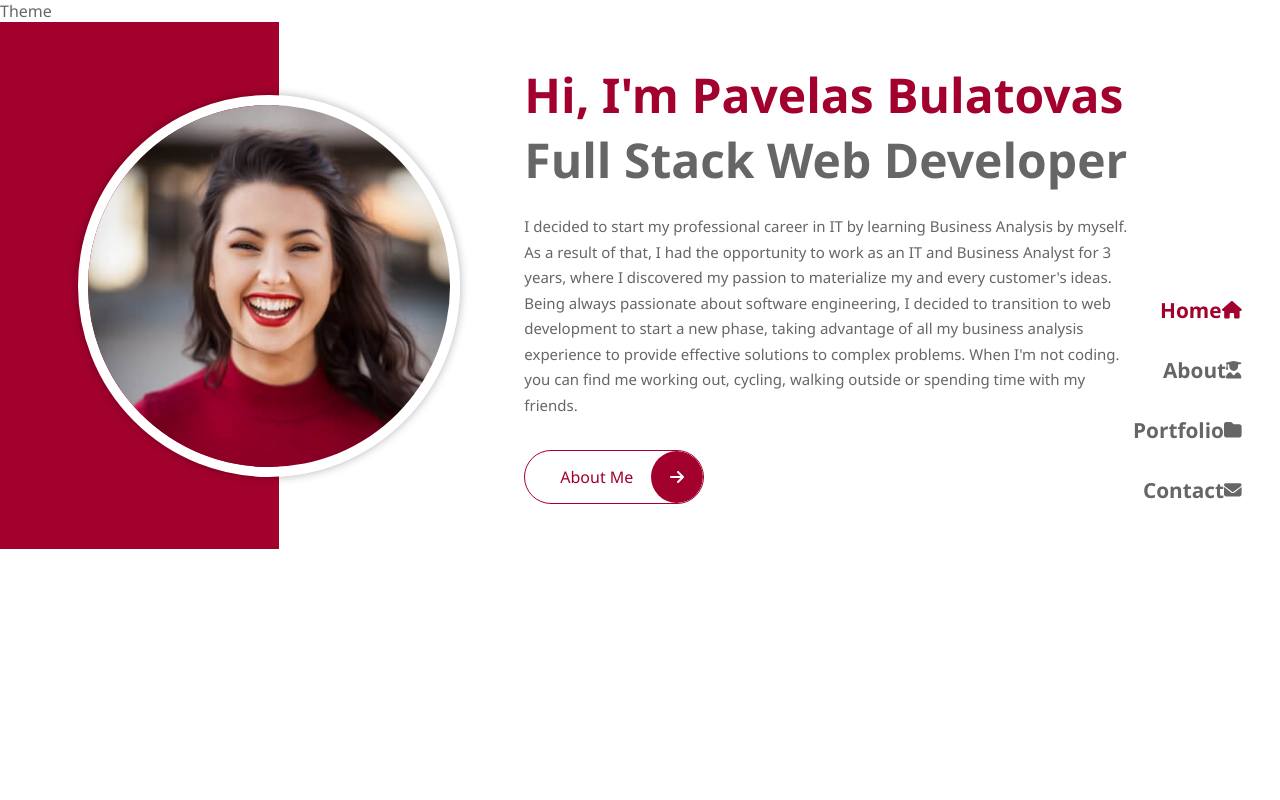
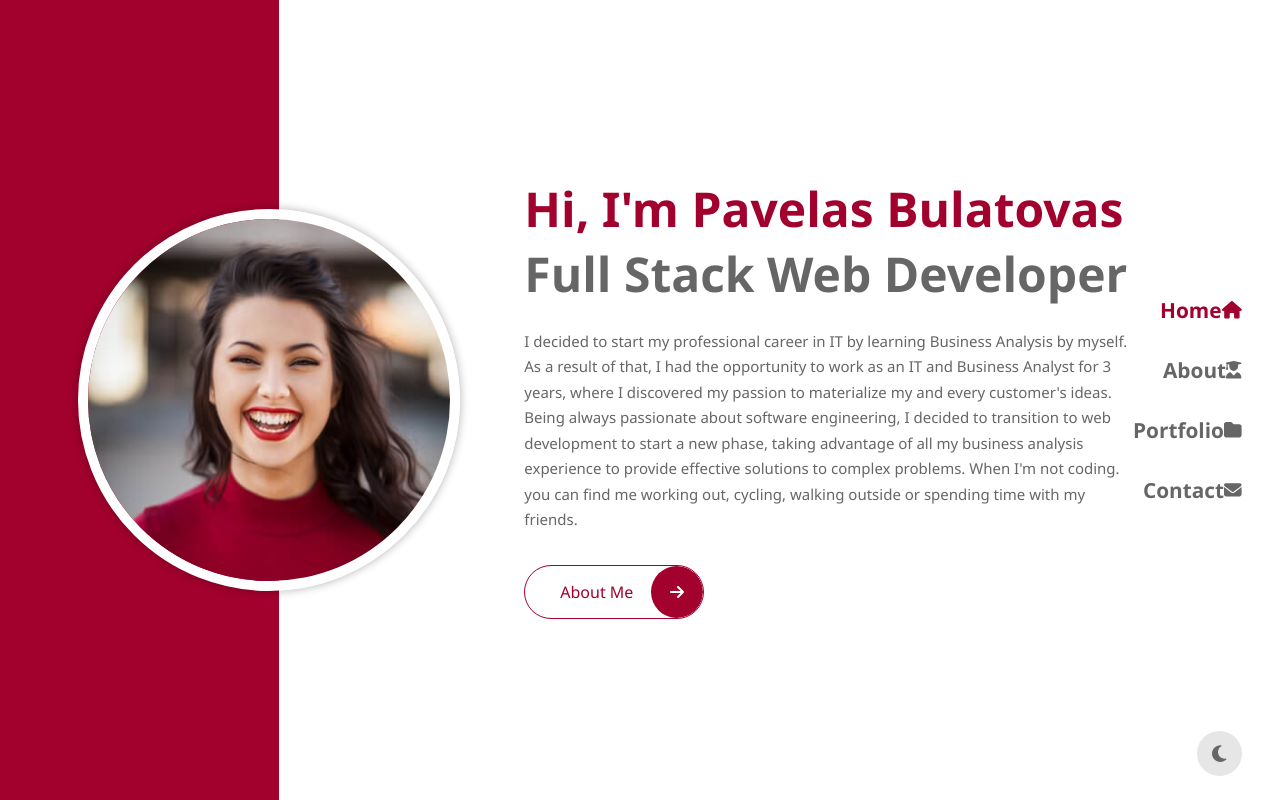
Before and after one commit to paskaeu25/amazing-portfolio, a React (Vite) app: page / in a window 1280 px wide. Built offline with nearby package versions, Linux system fonts and the light colour scheme.

Commit message:
done theme toggle functionality

```diff
--- a/src/App.css
+++ b/src/App.css
@@ -17,6 +17,12 @@
   --color-dark: hsl(0, 0%, 40%);
 
   --transition: 0.4s ease;
+}
+
+.dark-theme {
+  --color-body: hsl(231, 39%, 10%);
+  --color-dark: hsl(0, 0%, 100%);
+  --color-light: hsl(0, 0%, 10%);
 }
 
 body {
--- /dev/null
+++ b/src/components/HeadingText/HeadingText.css
@@ -0,0 +1,2 @@
+.Heading-text {
+}
--- a/src/components/Theme/Theme.css
+++ b/src/components/Theme/Theme.css
@@ -0,0 +1,20 @@
+.Bg-toggler {
+  background: var(--color-light);
+  height: 2.8rem;
+  width: 2.8rem;
+  display: flex;
+  align-items: center;
+  justify-content: center;
+  font-size: 1.2rem;
+  border-radius: 50%;
+  position: fixed;
+  right: 3%;
+  bottom: 3%;
+  z-index: 100;
+  transition: var(--transition);
+}
+
+.Bg-toggler:hover {
+  background-color: var(--color-primary);
+  color: var(--color-white);
+}
--- a/src/components/Theme/Theme.jsx
+++ b/src/components/Theme/Theme.jsx
@@ -1,5 +1,37 @@
-import React from 'react';
+import './Theme.css';
+
+// Fontawesome import
+import { FontAwesomeIcon } from '@fortawesome/react-fontawesome';
+import { faMoon, faN } from '@fortawesome/free-solid-svg-icons';
+
+// UseEffect & UseState import
+import { useState, useEffect } from 'react';
+
+// Use Local Storage For Theme
+const getLocalStorageTheme = () => {
+  let theme = 'light-theme';
+  if (localStorage.getItem('theme')) {
+    theme = localStorage.getItem('theme');
+  }
+
+  return theme;
+};
 
 export default function Theme() {
-  return <div>Theme</div>;
+  const [Theme, setTheme] = useState(getLocalStorageTheme());
+
+  const toggleTheme = () => {
+    Theme === 'light-theme' ? setTheme('dark-theme') : setTheme('light-theme');
+  };
+
+  useEffect(() => {
+    document.documentElement.className = Theme;
+    localStorage.setItem('theme', Theme);
+  }, [Theme]);
+
+  return (
+    <span className="Bg-toggler" onClick={toggleTheme}>
+      <FontAwesomeIcon icon={faMoon} />
+    </span>
+  );
 }
--- a/src/pages/About/About.jsx
+++ b/src/pages/About/About.jsx
@@ -1,4 +1,4 @@
-import React from 'react';
+import './About.css';
 
 export default function About() {
   return <div>About</div>;
--- a/src/pages/Home/Home.css
+++ b/src/pages/Home/Home.css
@@ -1,5 +1,5 @@
 header {
-  /* height: 100vh; */
+  height: 100vh;
   overflow: hidden;
 }
 
```
Also changed, not shown: src/components/HeadingText/HeadingText.jsx (added, +9 -0 lines).
